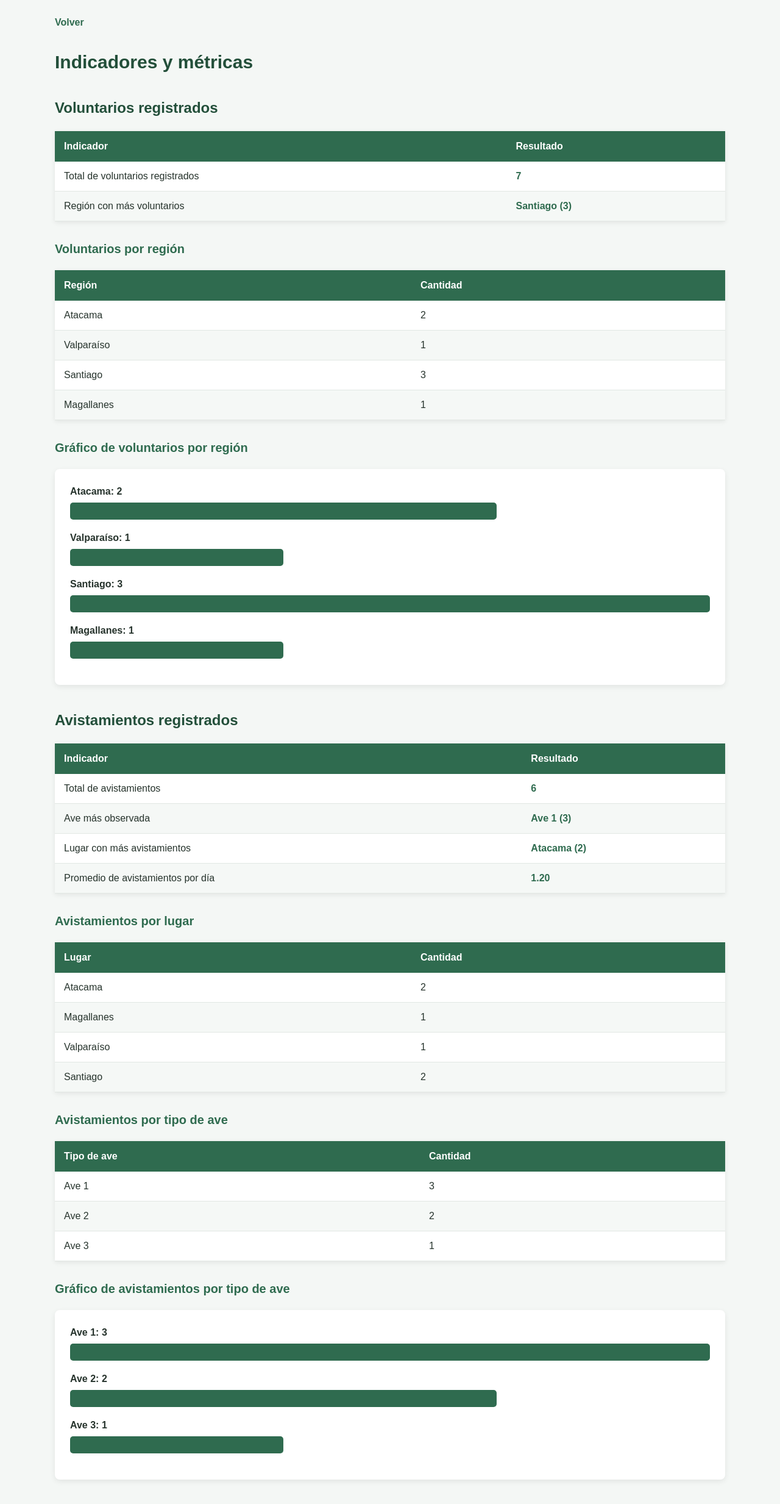
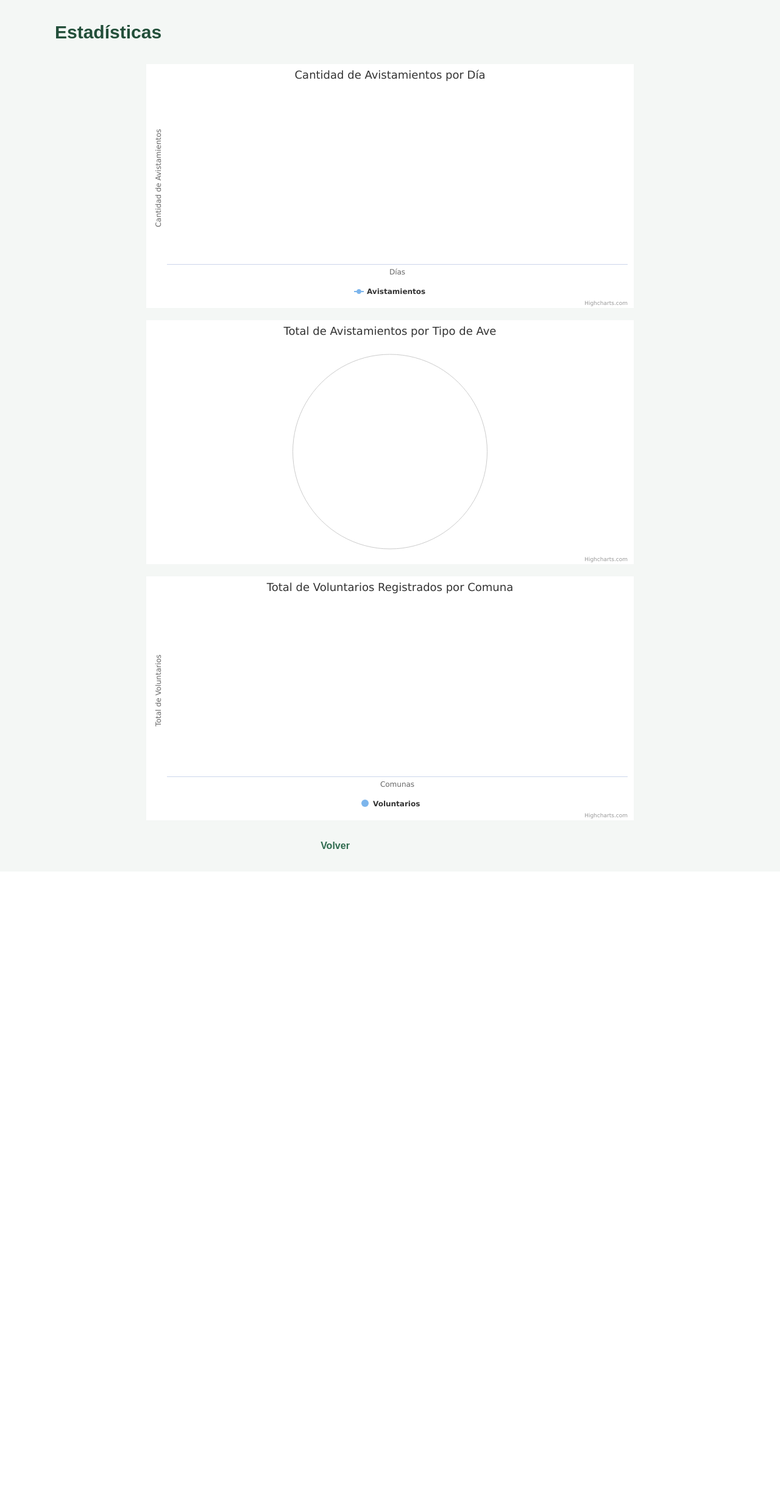
Before and after one commit to benjamincavada101115/desarrollo_web_benjamin_cavada, a Flask app: page /ver_indicadores in a window 1280 px wide. Shown: the whole page at 61% size. After the commit the page ends 1392 px from the top, so only its background shows below. Run offline with Flask 3, Linux system fonts and the light colour scheme; data that the repository does not hold is empty.

Commit message:
feat(indicadores.html): se agrega vista de estadísticas con gráficos Highcharts

```diff
--- a/templates/indicadores.html
+++ b/templates/indicadores.html
@@ -3,144 +3,63 @@
 
 <head>
     <meta charset="UTF-8">
-    <title>Indicadores de Avistamientos</title>
+    <title>Estadísticas</title>
     <link rel="stylesheet" href="{{ url_for('static', filename='css/style.css') }}">
+    <script src="https://code.highcharts.com/highcharts.js"></script>
 </head>
 
 <body>
+    <h1>Estadísticas</h1>
 
-    <p>
+   <div id="grafico-lineas" style="width:100%; max-width:800px; height:400px; margin:20px auto;"></div>
+    <div id="grafico-torta" style="width:100%; max-width:800px; height:400px; margin:20px auto;"></div>
+    <div id="grafico-barras" style="width:100%; max-width:800px; height:400px; margin:20px auto;"></div>
+
+    <p style="text-align: center; margin: 30px 0;">
         <a href="{{ url_for('index') }}">Volver</a>
     </p>
 
-    <h1>Indicadores y métricas</h1>
+    <script>
+        document.addEventListener('DOMContentLoaded', async () => {
+        try {
+                const res = await fetch('/api/estadisticas');
+                const data = await res.json();
 
-    <h2>Voluntarios registrados</h2>
+                // 1. Gráfico de Líneas: Avistamientos por día
+                Highcharts.chart('grafico-lineas', {
+                    chart: { type: 'line' },
+                    title: { text: 'Cantidad de Avistamientos por Día' },
+                    xAxis: { categories: data.lineas.labels, title: { text: 'Días' } },
+                    yAxis: { title: { text: 'Cantidad de Avistamientos' } },
+                    series: [{ name: 'Avistamientos', data: data.lineas.data }]
+                });
 
-    <table>
-        <thead>
-            <tr>
-                <th>Indicador</th>
-                <th>Resultado</th>
-            </tr>
-        </thead>
+                // 2. Gráfico de Torta: Avistamientos por tipo de ave
+                const tortaSeriesData = data.torta.labels.map((label, idx) => ({
+                    name: label,
+                    y: data.torta.data[idx]
+                }));
 
-        <tbody>
+                Highcharts.chart('grafico-torta', {
+                    chart: { type: 'pie' },
+                    title: { text: 'Total de Avistamientos por Tipo de Ave' },
+                    series: [{ name: 'Avistamientos', data: tortaSeriesData }]
+                });
 
-            <tr>
-                <td>Total de voluntarios registrados</td>
-                <td id="total-voluntarios"></td>
-            </tr>
+                // 3. Gráfico de Barras: Voluntarios por comuna
+                Highcharts.chart('grafico-barras', {
+                    chart: { type: 'column' },
+                    title: { text: 'Total de Voluntarios Registrados por Comuna' },
+                    xAxis: { categories: data.barras.labels, title: { text: 'Comunas' } },
+                    yAxis: { title: { text: 'Total de Voluntarios' } },
+                    series: [{ name: 'Voluntarios', data: data.barras.data }]
+                });
 
-            <tr>
-                <td>Región con más voluntarios</td>
-                <td id="region-mas-voluntarios"></td>
-            </tr>
-
-        </tbody>
-    </table>
-
-
-    <h3>Voluntarios por región</h3>
-
-    <table>
-
-        <thead>
-            <tr>
-                <th>Región</th>
-                <th>Cantidad</th>
-            </tr>
-        </thead>
-
-        <tbody id="tabla-voluntarios">
-        </tbody>
-
-    </table>
-
-    <h3>Gráfico de voluntarios por región</h3>
-
-    <div id="grafico-voluntarios">
-    </div>
-
-    <h2>Avistamientos registrados</h2>
-
-    <table>
-
-        <thead>
-            <tr>
-                <th>Indicador</th>
-                <th>Resultado</th>
-            </tr>
-        </thead>
-
-        <tbody>
-
-            <tr>
-                <td>Total de avistamientos</td>
-                <td id="total-avistamientos"></td>
-            </tr>
-
-            <tr>
-                <td>Ave más observada</td>
-                <td id="ave-mas-observada"></td>
-            </tr>
-
-            <tr>
-                <td>Lugar con más avistamientos</td>
-                <td id="lugar-mas-avistamientos"></td>
-            </tr>
-
-            <tr>
-                <td>Promedio de avistamientos por día</td>
-                <td id="promedio-dia"></td>
-            </tr>
-
-        </tbody>
-
-    </table>
-
-
-    <!-- Avistamientos por lugar -->
-
-    <h3>Avistamientos por lugar</h3>
-
-    <table>
-
-        <thead>
-            <tr>
-                <th>Lugar</th>
-                <th>Cantidad</th>
-            </tr>
-        </thead>
-
-        <tbody id="tabla-lugares">
-        </tbody>
-
-    </table>
-
-    <h3>Avistamientos por tipo de ave</h3>
-
-    <table>
-
-        <thead>
-            <tr>
-                <th>Tipo de ave</th>
-                <th>Cantidad</th>
-            </tr>
-        </thead>
-
-        <tbody id="tabla-aves">
-        </tbody>
-
-    </table>
-
-    <h3>Gráfico de avistamientos por tipo de ave</h3>
-
-    <div id="grafico-aves">
-    </div>
-
-
-    <script src="{{ url_for('static', filename='js/indicadores.js') }}"></script>
+            } catch (err) {
+                console.error('Error al cargar las estadísticas:', err);
+            }
+        });
+    </script>
 
 </body>
 
```
Also changed, not shown: static/js/comentarios.js (+12 -15 lines).
